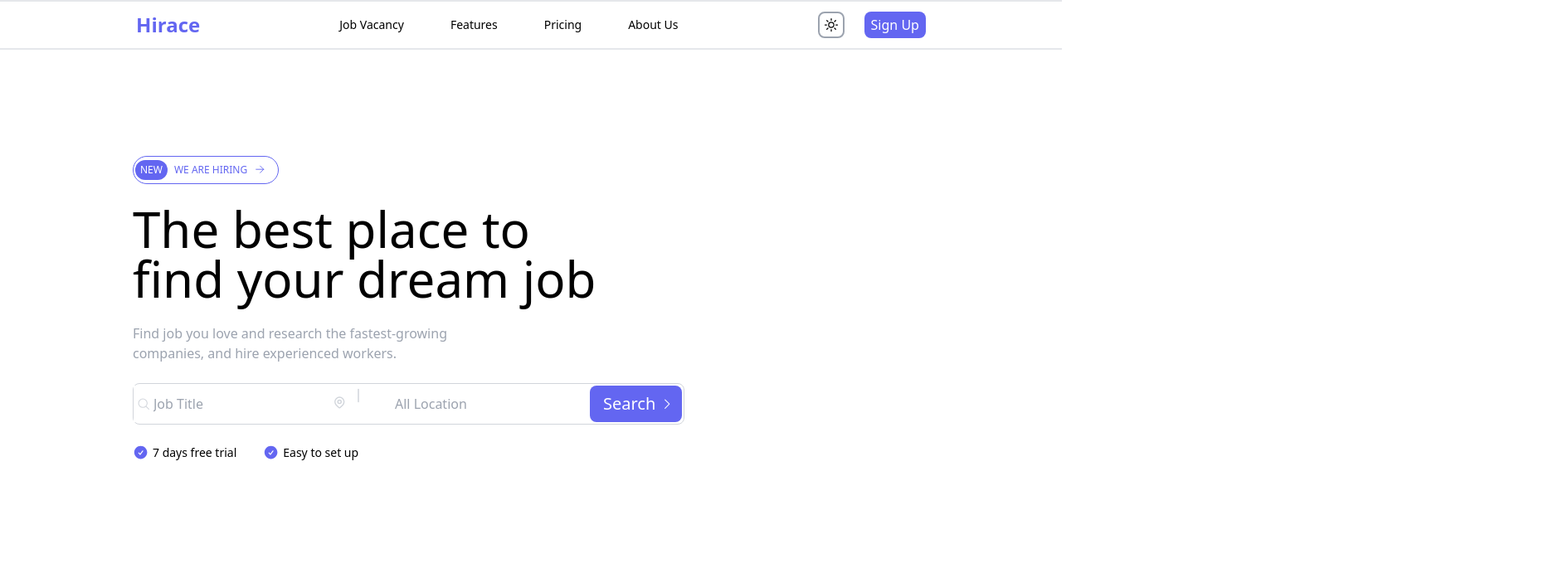
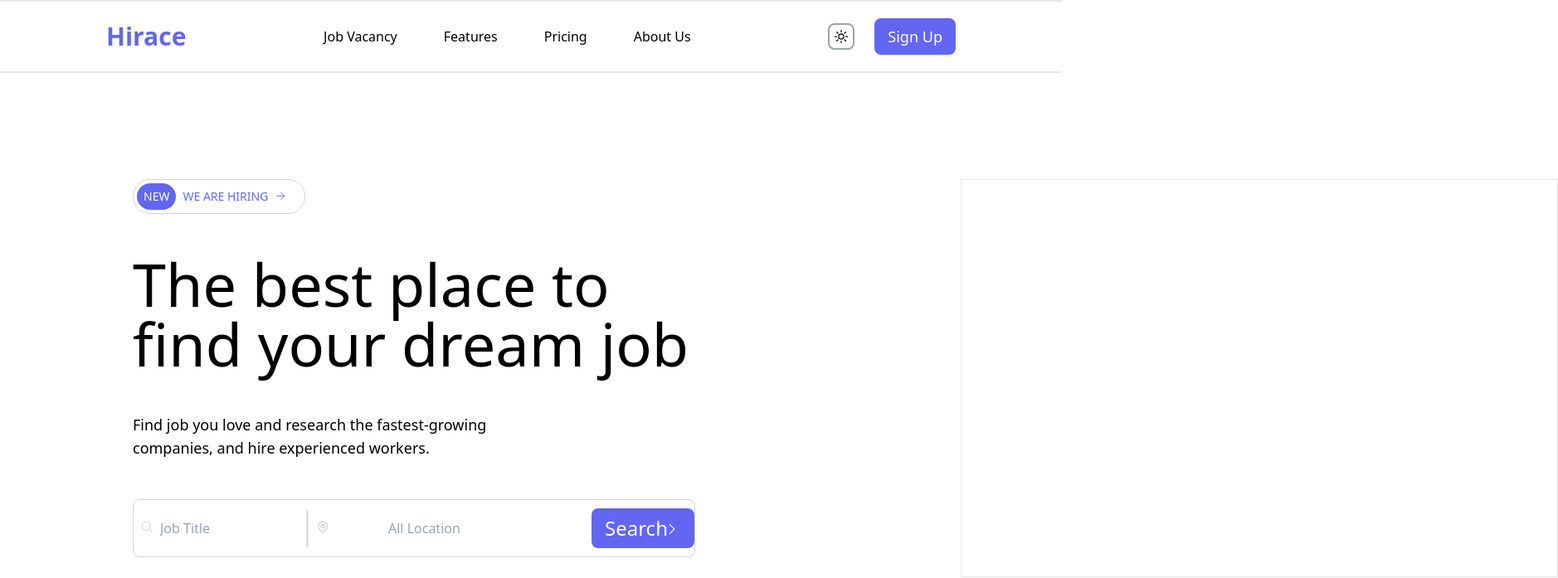
Before and after one commit to prakritip0/task-4, a React (Create React App) app: page / in a window 1280 px wide. Shown: the top 697 px of the page at 83% size, 1878 px wide, since content can reach past the window. Built offline with nearby package versions, Linux system fonts and the light colour scheme.

Commit message:
refactor left side of the banner

```diff
--- a/src/components/Banner.tsx
+++ b/src/components/Banner.tsx
@@ -2,34 +2,34 @@ import React from 'react'
 
 function Banner() {
   return (
-    <div className='banner flex'>
-      <div className="bannerLeft mt-32 ml-40 flex flex-col gap-6">
-        <div className="new border rounded-full border-indigo-500 flex items-center gap-2 px-0.5 py-0.15 w-44">
-            <p className='text-xs bg-indigo-500 py-1 px-1.5  rounded-full text-white' >NEW</p>
-            <p className='text-xs text-indigo-500'>WE ARE HIRING</p>
+    <div className='banner flex gap-80 h-[80vw] w-[100vw]'>
+      <div className="bannerLeft mt-32 ml-40 flex flex-col gap-12">
+        <div className="new border rounded-full border-gray-300 flex items-center gap-2 px-1 py-1 w-[13rem]">
+            <p className='text-sm bg-indigo-500 py-1.5 px-2  rounded-full text-white' >NEW</p>
+            <p className='text-sm text-indigo-500'>WE ARE HIRING</p>
             <svg xmlns="http://www.w3.org/2000/svg" fill="none" viewBox="0 0 40 40"  strokeWidth={1.5}  stroke="currentColor" className="w-6 h-6 text-indigo-500 font-bold mt-2 ">
              <path strokeLinecap="round" strokeLinejoin="round" d="M4.5 12h15m0 0l-6.75-6.75M19.5 12l-6.75 6.75" />
             </svg>
         </div>
-        <h1 className='text-6xl'>The best place to <br /> find your dream job</h1>
-        <p className='text-gray-400 font-light'>Find job you love and research the fastest-growing <br /> companies, and hire experienced workers.</p>
-        <form className='border border-gray-300 rounded-lg pr-0.5 py-0.5 flex gap-1 relative'>
-             <svg xmlns="http://www.w3.org/2000/svg" fill="none" viewBox="0 0 35 35" strokeWidth={1.5} stroke="currentColor" className="searchIcon w-6 h-6 text-gray-300 absolute top-4 left-1 text-xl">
+        <h1 className='text-7xl'>The best place to <br /> find your dream job</h1>
+        <p className='text-black font-light text-lg '>Find job you love and research the fastest-growing <br /> companies, and hire experienced workers.</p>
+        <form className='border border-gray-300 rounded-lg py-2.5 flex gap-1 relative'>
+             <svg xmlns="http://www.w3.org/2000/svg" fill="none" viewBox="0 0 35 35" strokeWidth={1.5} stroke="currentColor" className="searchIcon w-6 h-6 text-gray-300 absolute top-[1.5rem] left-2 text-xl">
              <path strokeLinecap="round" strokeLinejoin="round" d="M21 21l-5.197-5.197m0 0A7.5 7.5 0 105.196 5.196a7.5 7.5 0 0010.607 10.607z" />
             </svg>
-            <input className='pl-6 py-1' type="text" placeholder='Job Title' />
+            <input className='pl-8 py-1 mr-3 outline-none' type="text" placeholder='Job Title' />
 
-            <svg xmlns="http://www.w3.org/2000/svg" fill="none" viewBox="0 0 24 24" strokeWidth={1.5} stroke="currentColor" className="verticalLine w-6 h-6 rotate-90 relative text-gray-300">
+            <svg xmlns="http://www.w3.org/2000/svg" fill="none" viewBox="0 0 25 25" strokeWidth={0.7} stroke="currentColor" className="verticalLine  rotate-90 absolute text-gray-300 left-[10.75rem] top-0 h-[4.5rem]">
              <path strokeLinecap="round" strokeLinejoin="round" d="M19.5 12h-15" />
            </svg>
-           <svg xmlns="http://www.w3.org/2000/svg" className="location h-6 w-6 absolute top-3.5 left-60 text-gray-300" fill="none" viewBox="0 0 35 35" stroke="currentColor" strokeWidth={2}>
+           <svg xmlns="http://www.w3.org/2000/svg" className="location h-6 w-6 absolute top-[1.5rem] left-[13.75rem] text-gray-300" fill="none" viewBox="0 0 35 35" stroke="currentColor" strokeWidth={2}>
            <path strokeLinecap="round" strokeLinejoin="round" d="M17.657 16.657L13.414 20.9a1.998 1.998 0 01-2.827 0l-4.244-4.243a8 8 0 1111.314 0z" />
            <path strokeLinecap="round" strokeLinejoin="round" d="M15 11a3 3 0 11-6 0 3 3 0 016 0z" />
            </svg>
 
-            <input className='pl-7 placeholder-light' type="text" placeholder='All Location'/>
-            <button className='bg-indigo-500 text-white relative pl-4 pr-8 py-2 rounded-lg text-xl' type='submit'>Search</button>
-            <svg xmlns="http://www.w3.org/2000/svg" fill="none" viewBox="0 0 35 35" strokeWidth={1.5} stroke="currentColor" className="w-6 h-6 absolute top-4 right-1 text-white">
+            <input className='pl-7 placeholder-light outline-none' type="text" placeholder='All Location'/>
+            <button className='bg-indigo-500 text-white relative pl-4 pr-8 py-2 rounded-lg text-2xl ml-2.5' type='submit'>Search</button>
+            <svg xmlns="http://www.w3.org/2000/svg" fill="none" viewBox="0 0 32 32" strokeWidth={1.5} stroke="currentColor" className="w-6 h-6 absolute top-[1.6rem] right-3 text-white">
              <path strokeLinecap="round" strokeLinejoin="round" d="M8.25 4.5l7.5 7.5-7.5 7.5" />
             </svg>
 
@@ -47,7 +47,7 @@ function Banner() {
         </div>
       </div>
       <div className="bannerRight">
-
+       <div className="gridBox border-[1px] h-[30rem] w-[45rem] mt-32"></div>
       </div>
     </div>
   )
--- a/src/components/Header.tsx
+++ b/src/components/Header.tsx
@@ -2,16 +2,16 @@ import React from "react";
 
 const Header = () => {
   return (
-    <div className="border-y-2 flex items-center flex-wrap py-3 px-20 justify-around ">
+    <div className="border-y-2 flex items-center flex-wrap py-5 px-32 justify-between ">
         <div className="logo">
-        <a href="#"><h1 className='text-indigo-500 text-2xl font-semibold'>Hirace</h1></a>
+        <a href="#"><h1 className='text-indigo-500 text-3xl font-semibold'>Hirace</h1></a>
         </div>
         <div className="nav-items">
             <ul className="flex flex-row font-light gap-14">
-                <li className="hover:text-gray-500 focus:text-gray-500 text-sm" ><a href="#">Job Vacancy</a></li>
-                <li className="hover:text-gray-500 focus:text-gray-500 text-sm"><a href="#">Features</a></li>
-                <li className="hover:text-gray-500 focus:text-gray-500 text-sm"><a href="#">Pricing</a></li>
-                <li className="hover:text-gray-500 focus:text-gray-500 text-sm"><a href="#">About Us</a></li>
+                <li className="hover:text-gray-500 focus:text-gray-500 text-md" ><a href="#">Job Vacancy</a></li>
+                <li className="hover:text-gray-500 focus:text-gray-500 text-md"><a href="#">Features</a></li>
+                <li className="hover:text-gray-500 focus:text-gray-500 text-md"><a href="#">Pricing</a></li>
+                <li className="hover:text-gray-500 focus:text-gray-500 text-md"><a href="#">About Us</a></li>
             </ul>
         </div>
         <div className="right flex items-center gap-6">
@@ -25,7 +25,7 @@ const Header = () => {
           </svg>
 
         </div>
-        <button className='bg-indigo-500 rounded-lg text-white px-2 py-1 font-thin'>
+        <button className='bg-indigo-500 rounded-lg text-white px-4 py-2 font-light text-lg'>
             Sign Up
         </button>
         </div>
```
